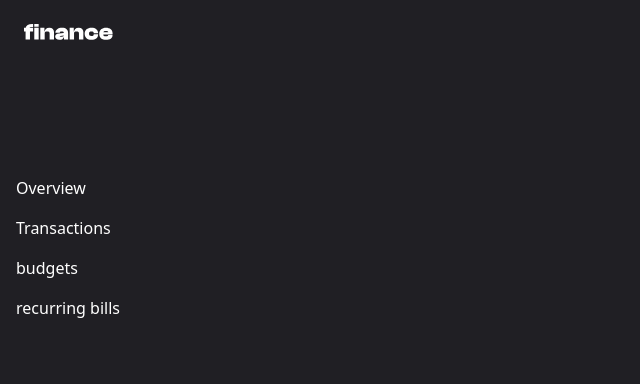
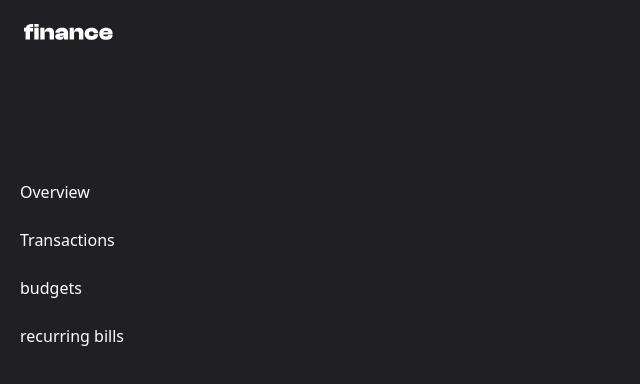
Before and after one commit to prernalele/personal-finance-app, a React (Vite) app: page / in a window 1280 px wide. Shown: the top 384 px of the page, without its empty margins (0-640 px from the left). Built offline with nearby package versions, Linux system fonts and the light colour scheme.

Commit message:
feat: includes padding

```diff
--- a/src/components/Navigation.tsx
+++ b/src/components/Navigation.tsx
@@ -27,7 +27,7 @@ const Navigation: React.FC<{}> = () => {
       <div className="p-2 m-2 flex flex-col space-y-4">
         {navItems.map((eachItem: NavItem) => {
           return (
-            <div className="text-white hover:bg-white hover:text-darkest-grey hover:p-1  ">
+            <div className="text-white hover:bg-white hover:text-darkest-grey p-1  ">
               {/*eachItem.name.charAt(0).toUpperCase() + eachItem.name.slice(1)*/}
               {eachItem.name}
             </div>
```
